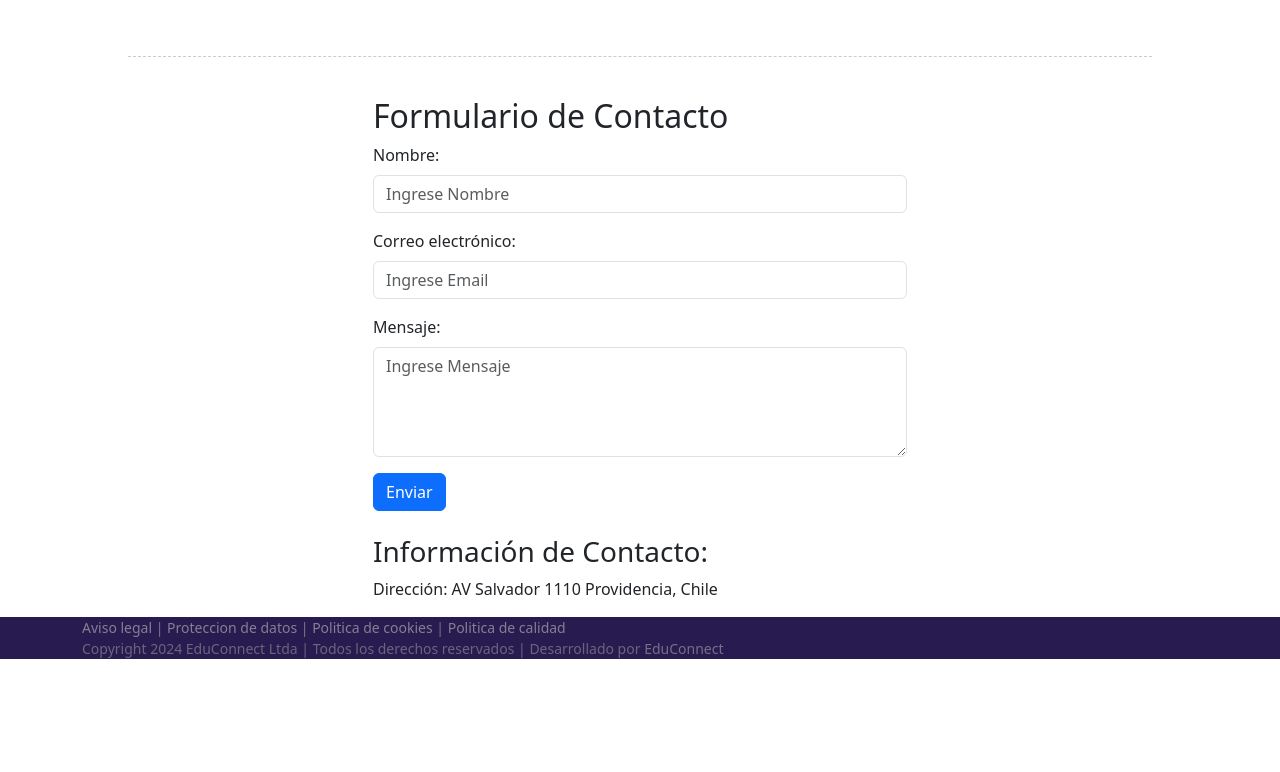
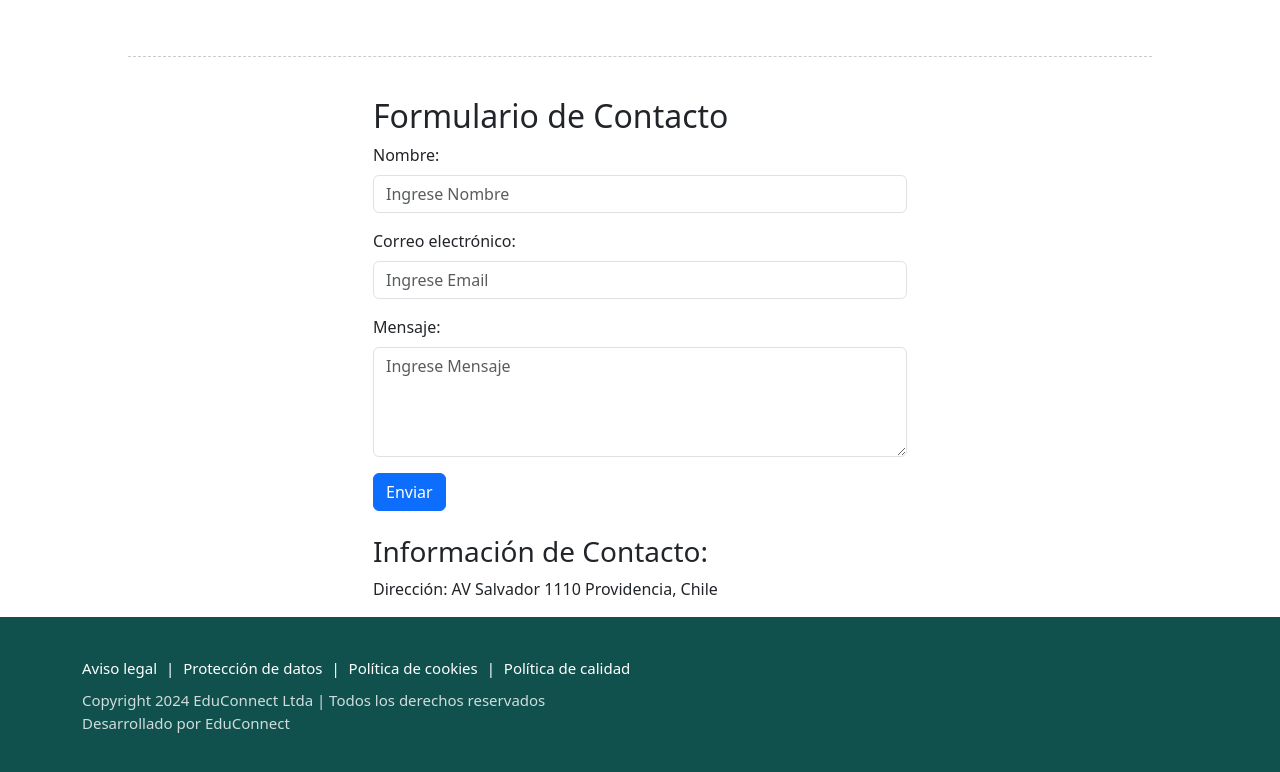
Before and after one commit to HandxLock/EduConnect, a React (Vite) app in the folder EduConnect-FrontEnd/: page / in a window 1280 px wide. Shown: the part 1127-1899 px from the top of the page. Before the commit the page ends 1786 px from the top, so only its background shows below. Built offline with nearby package versions, Linux system fonts and the light colour scheme.

Commit message:
se mejora estilo del footer

```diff
--- a/EduConnect-FrontEnd/src/components/publico/Footer.jsx
+++ b/EduConnect-FrontEnd/src/components/publico/Footer.jsx
@@ -1,18 +1,20 @@
 function Footer () {
   return (
-    <>
-    <footer className="container">
-      <div style={{ opacity: '0.6' }}>
-        <a href="">Aviso legal</a><span> | </span>
-        <a href="">Proteccion de datos</a><span> | </span>
-        <a href="">Politica de cookies</a><span> | </span>
-        <a href="">Politica de calidad</a>
+    <footer className="container footer">
+      <div className="footer-links">
+        <a href="#" className="footer-link">Aviso legal</a>
+        <span className="footer-separator"> | </span>
+        <a href="#" className="footer-link">Protección de datos</a>
+        <span className="footer-separator"> | </span>
+        <a href="#" className="footer-link">Política de cookies</a>
+        <span className="footer-separator"> | </span>
+        <a href="#" className="footer-link">Política de calidad</a>
       </div>
-      <div style={{ opacity: '0.5' }}>
-        Copyright 2024 EduConnect Ltda | Todos los derechos reservados | Desarrollado por <a href="https://github.com/HandxLock/EduConnect">EduConnect</a>
+      <div className="footer-info">
+        <p className="footer-copyright">Copyright 2024 EduConnect Ltda | Todos los derechos reservados</p>
+        <p className="footer-developer">Desarrollado por <a href="https://github.com/HandxLock/EduConnect" className="footer-link">EduConnect</a></p>
       </div>
     </footer>
-    </>
   )
 }
 
--- a/EduConnect-FrontEnd/src/styles/publico/footer.css
+++ b/EduConnect-FrontEnd/src/styles/publico/footer.css
@@ -1,23 +1,36 @@
-.footer{
-  background-color: #281b4f;
-  color: rgb(173, 173, 173);
-  font-size: 14px;
+.footer {
+  background-color: #10514e;
+  color: #fff;
+  font-size: 15px;
+  padding: 20px;
 }
 
-.footer> footer >div >a{
-  text-decoration: none;
-  color: rgb(194, 194, 194);
+.footer-links {
+  margin-bottom: 10px;
 }
 
-.footer>footer>div>a:hover {
+.footer-link {
   text-decoration: none;
-  color: rgb(255, 255, 255);
+  color: #fff;
 }
 
-@media (max-width: 576px) {
-  footer{
-    padding: 30px;
-    text-align: center;
-  }
+.footer-link:hover {
+  text-decoration: underline;
+}
 
+.footer-separator {
+  color: #fff;
+  margin: 0 5px;
 }
+
+.footer-info {
+  opacity: 0.8;
+}
+
+.footer-copyright {
+  margin: 0;
+}
+
+.footer-developer {
+  margin: 0;
+}
```
